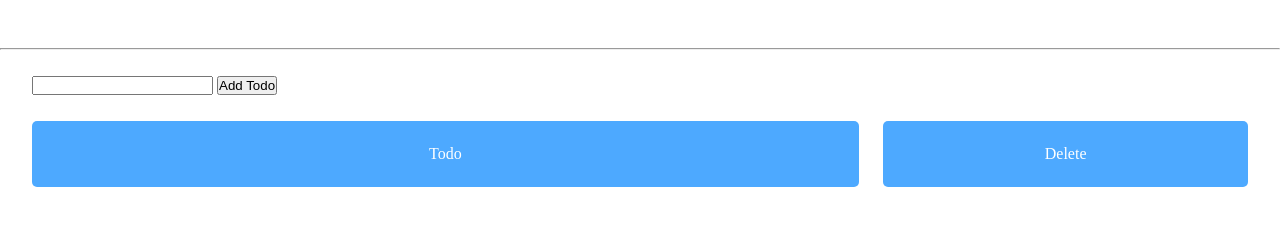
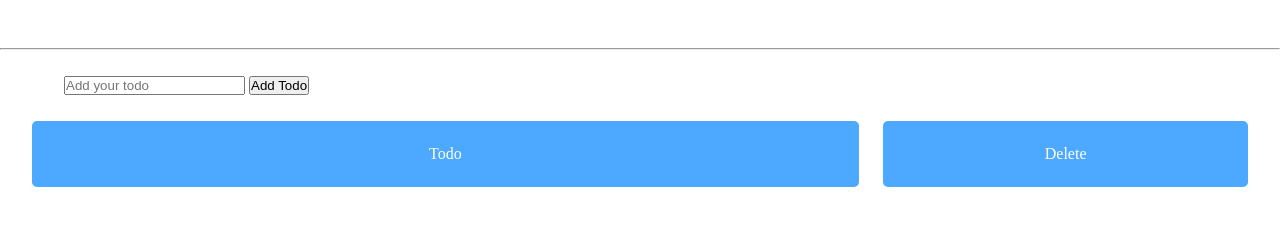
Before and after one commit to Dienesh89/Javascript_basic_projects, a plain HTML site: page Todo_list/index.html in a window 1280 px wide. Shown: the part 91-316 px from the top of the page. Drawn offline with Linux system fonts and the light colour scheme.

Commit message:
Update index.html

```diff
--- a/Todo_list/index.html
+++ b/Todo_list/index.html
@@ -2,7 +2,7 @@
 <html lang="en">
 <head>
     <meta charset="UTF-8">
-    <title>Page title</title>
+    <title>Todo</title>
     <meta name="viewport" content="width=device-width, initial-scale=1.0"/>
     <link rel="stylesheet" href="css/style.css">
     <script src="https://kit.fontawesome.com/e82f20cbde.js" crossorigin="anonymous"></script>
@@ -16,7 +16,7 @@
     <div id="addbtn">
         <form>
             <label for="addTodo">
-                <input type="text" id="addTodo">
+                <input type="text" id="addTodo" placeholder="Add your todo" style="margin-left:2rem; text-indent:2;">
             </label>
             <input type="submit" id="add" value="Add Todo">
 
```
